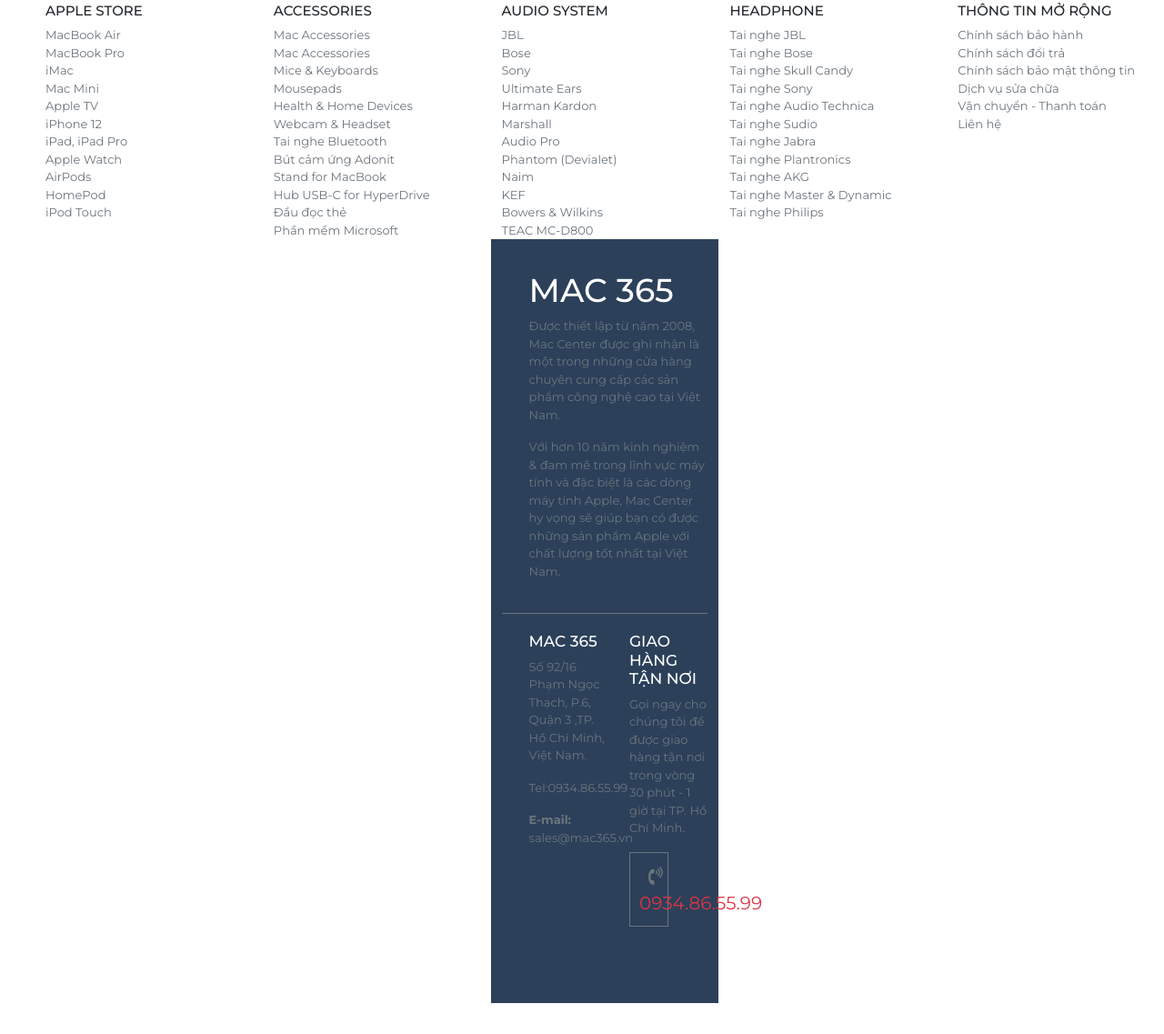
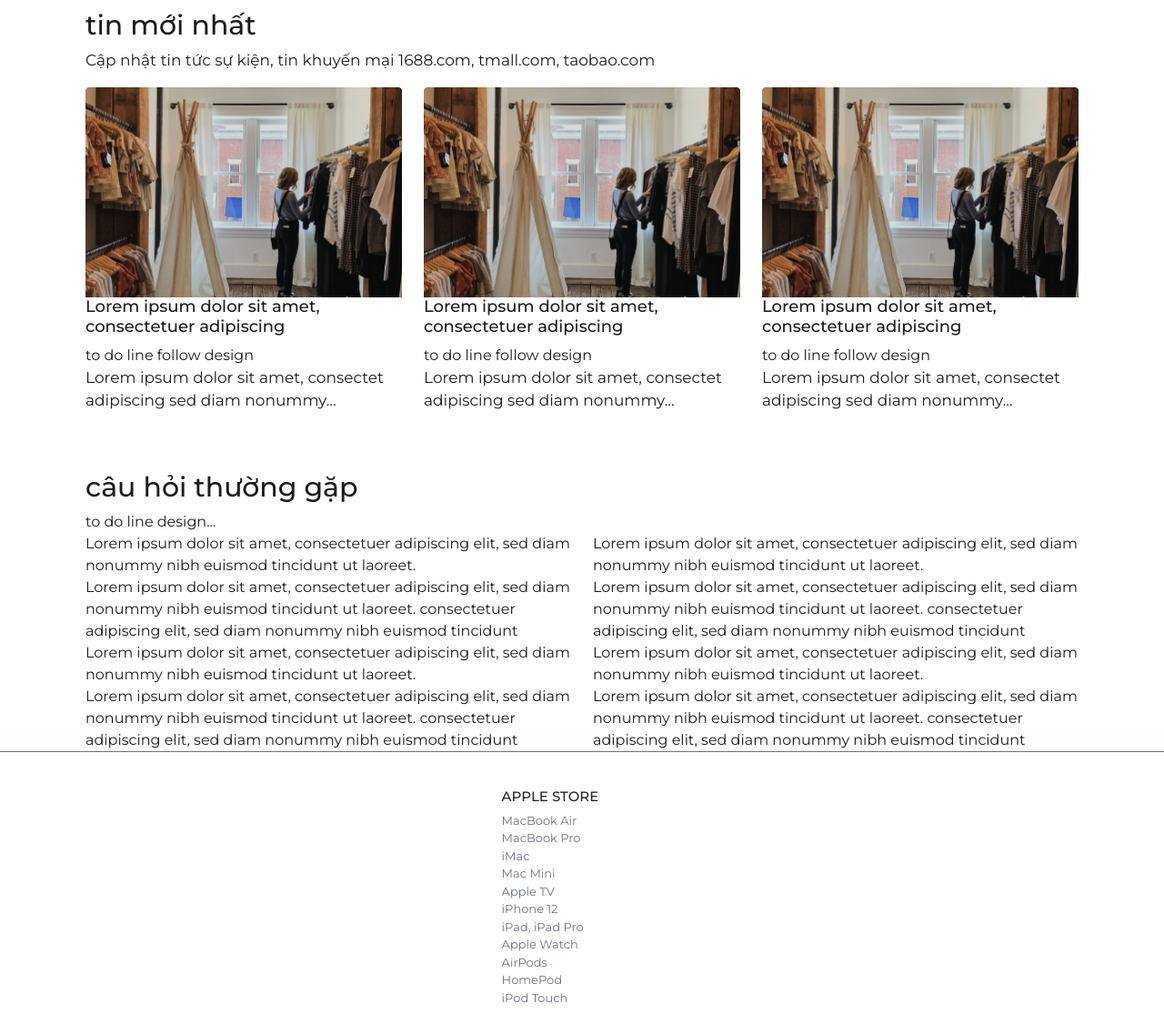
Before and after one commit to hoandev98/defauld-boostrap5, a website: page home.html in a window 1280 px wide. Shown: the part 4363-5500 px from the top of the page at 91% size. Drawn offline with Linux system fonts and the light colour scheme.

Commit message:
update section 6

```diff
--- a/home.html
+++ b/home.html
@@ -1076,29 +1076,29 @@
                 </div>
             </div>
         </section>
-        <section class="feedback mt-5">
+        <section class="feedbacks mt-5">
             <div class="container">
                 <div class="row feedback-top m-0">
                     <div class="col-3">
-                        <div class="feedback-top-number">98%</div>
-                        <div class="feedback-top-content">Khách hàng hài lòng về Naipot</div>
+                        <div class="feedbacks-top-number">98%</div>
+                        <div class="feedbacks-top-content">Khách hàng hài lòng về Naipot</div>
                     </div>
                      <div class="col-3">
-                        <div class="feedback-top-number">4h</div>
-                        <div class="feedback-top-content">Đặt hàng ngay sau khi đặt cọc</div>
+                        <div class="feedbacks-top-number">4h</div>
+                        <div class="feedbacks-top-content">Đặt hàng ngay sau khi đặt cọc</div>
                     </div>
                      <div class="col-3">
-                        <div class="feedback-top-number">96%</div>
-                        <div class="feedback-top-content">Đơn hàng giao dịch thành công</div>
+                        <div class="feedbacks-top-number">96%</div>
+                        <div class="feedbacks-top-content">Đơn hàng giao dịch thành công</div>
                     </div>
                      <div class="col-3">
-                        <div class="feedback-top-number">48h</div>
-                        <div class="feedback-top-content">Từ kho Trung Quốc về Việt Nam</div>
+                        <div class="feedbacks-top-number">48h</div>
+                        <div class="feedbacks-top-content">Từ kho Trung Quốc về Việt Nam</div>
                     </div>
                 </div>
-                <div class="row feedback-bottom mt-5">
+                <div class="row feedbacks-bottom mt-5">
                     <h1>đoạn này style cho anh 3 cái nằm dọc, a làm slider sau nha !</h1>
-                    <div class="col-12 row feedback-bottom-item">
+                    <div class="col-12 row feedbacks-bottom-item">
                         <div class="col-3">
                             <img src="./assets/images/home/users.png" alt="">
 
@@ -1110,7 +1110,7 @@
                             <span class="name">Angela J </span>
                         </div>
                     </div>
-                    <div class="col-12 row feedback-bottom-item">
+                    <div class="col-12 row feedbacks-bottom-item">
                         <div class="col-3">
                             <img src="./assets/images/home/users.png" alt="">
 
@@ -1122,7 +1122,7 @@
                             <span class="name">Angela J </span>
                         </div>
                     </div>
-                    <div class="col-12 row feedback-bottom-item">
+                    <div class="col-12 row feedbacks-bottom-item">
                         <div class="col-3">
                             <img src="./assets/images/home/users.png" alt="">
 
@@ -1137,6 +1137,71 @@
                 </div>
             </div>
         </section>
+        <section class="news mt-5">
+            <div class="container">
+                <div class="row news-title m-0">
+                    <h1 class="title">tin mới nhất</h1>
+                    <p>Cập nhật tin tức sự kiện, tin khuyến mại 1688.com, tmall.com, taobao.com </p>
+                </div>
+                <div class="row news-content m-0">
+                    <div class="col-4 news-content-item">
+                        <div class="">
+                            <img src="./assets/images/home/new.png" alt="" srcset="">
+                            <h4 class="new-title">Lorem ipsum dolor sit amet, consectetuer adipiscing</h4>
+                            <div>to do line follow design</div>
+                            <p>Lorem ipsum dolor sit amet, consectet adipiscing sed diam nonummy...</p>
+                        </div>
+                    </div>
+                     <div class="col-4">
+                        <div class="">
+                            <img src="./assets/images/home/new.png" alt="" srcset="">
+                            <h4 class="new-title">Lorem ipsum dolor sit amet, consectetuer adipiscing</h4>
+                            <div>to do line follow design</div>
+                            <p>Lorem ipsum dolor sit amet, consectet adipiscing sed diam nonummy...</p>
+                        </div>
+                    </div>
+                     <div class="col-4">
+                        <div class="">
+                            <img src="./assets/images/home/new.png" alt="" srcset="">
+                            <h4 class="new-title">Lorem ipsum dolor sit amet, consectetuer adipiscing</h4>
+                            <div>to do line follow design</div>
+                            <p>Lorem ipsum dolor sit amet, consectet adipiscing sed diam nonummy...</p>
+                        </div>
+                    </div>
+                </div>
+
+                </div>
+            </section>
+            <section class="faqs mt-5">
+                <div class="container">
+                    <div class="row faqs-title m-0">
+                        <h1 class="title">câu hỏi thường gặp</h1>
+                        <div>to do line design...</div>
+                    </div>
+                     <div class="row faqs-content m-0">
+                        <div class="col-6">
+                            <div class="faqs-item">
+                                <div class="faqs-item-title">Lorem ipsum dolor sit amet, consectetuer adipiscing elit, sed diam nonummy nibh euismod tincidunt ut laoreet.</div>
+                                <div class="faqs-item-content"><span>Lorem ipsum dolor sit amet, consectetuer adipiscing elit, sed diam nonummy nibh euismod tincidunt ut laoreet. consectetuer adipiscing elit, sed diam nonummy nibh euismod tincidunt</span></div>
+                            </div>
+                            <div class="faqs-item">
+                                <div class="faqs-item-title">Lorem ipsum dolor sit amet, consectetuer adipiscing elit, sed diam nonummy nibh euismod tincidunt ut laoreet.</div>
+                                <div class="faqs-item-content"><span>Lorem ipsum dolor sit amet, consectetuer adipiscing elit, sed diam nonummy nibh euismod tincidunt ut laoreet. consectetuer adipiscing elit, sed diam nonummy nibh euismod tincidunt</span></div>
+                            </div>
+                        </div>
+                         <div class="col-6">
+                            <div class="faqs-item">
+                                <div class="faqs-item-title">Lorem ipsum dolor sit amet, consectetuer adipiscing elit, sed diam nonummy nibh euismod tincidunt ut laoreet.</div>
+                                <div class="faqs-item-content"><span>Lorem ipsum dolor sit amet, consectetuer adipiscing elit, sed diam nonummy nibh euismod tincidunt ut laoreet. consectetuer adipiscing elit, sed diam nonummy nibh euismod tincidunt</span></div>
+                            </div>
+                            <div class="faqs-item">
+                                <div class="faqs-item-title">Lorem ipsum dolor sit amet, consectetuer adipiscing elit, sed diam nonummy nibh euismod tincidunt ut laoreet.</div>
+                                <div class="faqs-item-content"><span>Lorem ipsum dolor sit amet, consectetuer adipiscing elit, sed diam nonummy nibh euismod tincidunt ut laoreet. consectetuer adipiscing elit, sed diam nonummy nibh euismod tincidunt</span></div>
+                            </div>
+                        </div>
+                     </div>
+                </div>
+            </section>
     </div>
     <footer>
         <div class="
@@ -1184,206 +1249,8 @@
                     </li>
                 </ul>
             </div>
-            <div>
-                <h4 class="text-uppercase font-15 text-dark">Accessories</h4>
-                <ul>
-                    <li class="font-13">
-                        <a class="text-secondary" href="#">Mac Accessories</a>
-                    </li>
-                    <li class="font-13">
-                        <a class="text-secondary" href="#">Mac Accessories</a>
-                    </li>
-                    <li class="font-13">
-                        <a class="text-secondary" href="#">Mice & Keyboards</a>
-                    </li>
-                    <li class="font-13">
-                        <a class="text-secondary" href="#">Mousepads</a>
-                    </li>
 
-                    <li class="font-13">
-                        <a class="text-secondary" href="#">Health & Home Devices</a>
-                    </li>
-                    <li class="font-13">
-                        <a class="text-secondary" href="#">Webcam & Headset</a>
-                    </li>
-                    <li class="font-13">
-                        <a class="text-secondary" href="#">Tai nghe Bluetooth</a>
-                    </li>
-                    <li class="font-13">
-                        <a class="text-secondary" href="#">Bút cảm ứng Adonit</a>
-                    </li>
-                    <li class="font-13">
-                        <a class="text-secondary" href="#">Stand for MacBook</a>
-                    </li>
-                    <li class="font-13">
-                        <a class="text-secondary" href="#">Hub USB-C for HyperDrive</a>
-                    </li>
-                    <li class="font-13">
-                        <a class="text-secondary" href="#">Đầu đọc thẻ</a>
-                    </li>
-                    <li class="font-13">
-                        <a class="text-secondary" href="#">Phần mềm Microsoft</a>
-                    </li>
-                </ul>
-            </div>
-            <div>
-                <h4 class="text-uppercase font-15 text-dark">audio system</h4>
-                <ul>
-                    <li class="font-13"><a class="text-secondary" href="#">JBL</a></li>
-                    <li class="font-13"><a class="text-secondary" href="#">Bose</a></li>
-                    <li class="font-13"><a class="text-secondary" href="#">Sony</a></li>
-                    <li class="font-13">
-                        <a class="text-secondary" href="#">Ultimate Ears</a>
-                    </li>
-                    <li class="font-13">
-                        <a class="text-secondary" href="#">Harman Kardon</a>
-                    </li>
-                    <li class="font-13">
-                        <a class="text-secondary" href="#">Marshall</a>
-                    </li>
-                    <li class="font-13">
-                        <a class="text-secondary" href="#">Audio Pro</a>
-                    </li>
-                    <li class="font-13">
-                        <a class="text-secondary" href="#">Phantom (Devialet)</a>
-                    </li>
-                    <li class="font-13"><a class="text-secondary" href="#">Naim</a></li>
-                    <li class="font-13"><a class="text-secondary" href="#">KEF</a></li>
-                    <li class="font-13">
-                        <a class="text-secondary" href="#">Bowers & Wilkins</a>
-                    </li>
-                    <li class="font-13">
-                        <a class="text-secondary" href="#">TEAC MC-D800</a>
-                    </li>
-                </ul>
-            </div>
-            <div>
-                <h4 class="text-uppercase font-15 text-dark">headphone</h4>
-                <ul>
-                    <li class="font-13">
-                        <a class="text-secondary" href="#">Tai nghe JBL</a>
-                    </li>
-                    <li class="font-13">
-                        <a class="text-secondary" href="#">Tai nghe Bose</a>
-                    </li>
-                    <li class="font-13">
-                        <a class="text-secondary" href="#">Tai nghe Skull Candy</a>
-                    </li>
-                    <li class="font-13">
-                        <a class="text-secondary" href="#">Tai nghe Sony</a>
-                    </li>
-                    <li class="font-13">
 
-                        <a class="text-secondary" href="#">Tai nghe Audio Technica</a>
-                    </li>
-                    <li class="font-13">
-                        <a class="text-secondary" href="#">Tai nghe Sudio</a>
-                    </li>
-                    <li class="font-13">
-                        <a class="text-secondary" href="#">Tai nghe Jabra</a>
-                    </li>
-                    <li class="font-13">
-                        <a class="text-secondary" href="#">Tai nghe Plantronics</a>
-                    </li>
-                    <li class="font-13">
-                        <a class="text-secondary" href="#">Tai nghe AKG</a>
-                    </li>
-                    <li class="font-13">
-                        <a class="text-secondary" href="#">Tai nghe Master & Dynamic</a>
-                    </li>
-                    <li class="font-13">
-                        <a class="text-secondary" href="#">Tai nghe Philips</a>
-                    </li>
-                </ul>
-
-            </div>
-            <div>
-                <h4 class="text-uppercase font-15 text-dark">thông tin mở rộng</h4>
-                <ul>
-                    <li class="font-13">
-                        <a class="text-secondary" href="#">Chính sách bảo hành</a>
-                    </li>
-                    <li class="font-13">
-                        <a class="text-secondary" href="#">Chính sách đổi trả</a>
-                    </li>
-                    <li class="font-13">
-                        <a class="text-secondary" href="#">Chính sách bảo mật thông tin</a
-                      >
-                  </li>
-                  <li class="font-13">
-                      <a class="text-secondary" href="#">Dịch vụ sửa chữa</a>
-                    </li>
-                    <li class="font-13">
-                        <a class="text-secondary" href="#">Vận chuyển - Thanh toán</a>
-                    </li>
-                    <li class="font-13">
-                        <a class="text-secondary" href="#">Liên hệ</a>
-                    </li>
-                </ul>
-            </div>
-            </ div>
-            <div class="container-fluid bg-mac365-primary">
-                <div class="pl-30 pt-35 pb-20 border-bottom border-secondary">
-                    <h1 class="text-white font-36">MAC 365</h1>
-                    <p class="text-secondary font-13">
-                        Được thiết lập từ năm 2008, Mac Center được ghi nhận là một trong những cửa hàng chuyên cung cấp các sản phẩm công nghệ cao tại Việt Nam.
-                    </p>
-                    <p class="text-secondary font-13">
-                        Với hơn 10 năm kinh nghiệm & đam mê trong lĩnh vực máy tính và đặc biệt là các dòng máy tính Apple, Mac Center hy vọng sẽ giúp bạn có được những sản phẩm Apple với chất lượng tốt nhất tại Việt Nam.
-                    </p>
-                </div>
-                <div class="row pl-30 pt-20 pb-20">
-                    <div class="col-12 col-lg-6">
-                        <h3 class="text-white font-17">MAC 365</h3>
-                        <p class="text-secondary font-13">
-                            Số 92/16 Phạm Ngọc Thạch, P.6, Quận 3 ,TP. Hồ Chí Minh, Việt Nam.
-                        </p>
-                        <p class="text-secondary font-13">Tel:0934.86.55.99</p>
-                        <p class="text-secondary font-13">
-                            <strong>E-mail:</strong> sales@mac365.vn
-                        </p>
-                    </div>
-                    <div class="col-12 col-lg-6">
-
-                        <h3 class="font-17 text-white">GIAO HÀNG TẬN NƠI</h3>
-                        <p class="text-secondary font-13">
-                            Gọi ngay cho chúng tôi để được giao hàng tận nơi trong vòng 30 phút - 1 giờ tại TP. Hồ Chí Minh.
-                        </p>
-                        <div class="font-20 border-secondary border p-10 w-50-desktop">
-                            <a href="#"><i
-                      class="fa fa-volume-control-phone text-secondary ml-10"
-                        aria-hidden="true"
-                      ></i>
-                    <span class="text-danger ml-1">0934.86.55.99</span></a
-                  >
-                  </div>
-                </div>
-              </div>
-              <div>
-                <div class="row row-cols-3 row-cols-lg-6 pb-20 align-items-center">
-                  <div class="pt-20">
-                    <a href="#"
-                      ><img src="assets/images/footer/footer-logo-jbl.png" alt=""
-                      /></a>
-                        </div>
-                        <div class="pt-20">
-                            <a href="#"><img src="assets/images/footer/footer-logo-bose.png" alt="" /></a>
-                        </div>
-                        <div class="pt-20">
-                            <a href="#"><img src="assets/images/footer/footer-logo-hk.png" alt="" /></a>
-                        </div>
-                        <div class="pt-20">
-                            <a href="#"><img src="assets/images/footer/footer-logo-Marshall.png" alt="" /></a>
-                        </div>
-                        <div class="pt-20">
-                            <a href="#"><img src="assets/images/footer/footer-logo-SkullCandy.png" alt="" /></a>
-                        </div>
-                        <div class="pt-20">
-                            <a href="#"><img src="assets/images/footer/footer-logo-sony.png" alt="" /></a>
-                        </div>
-                    </div>
-                </div>
-            </div>
     </footer>
     <!-- Global Vendor, plugins JS -->
 
```
Also changed, not shown: assets/images/home/new.png (added).
